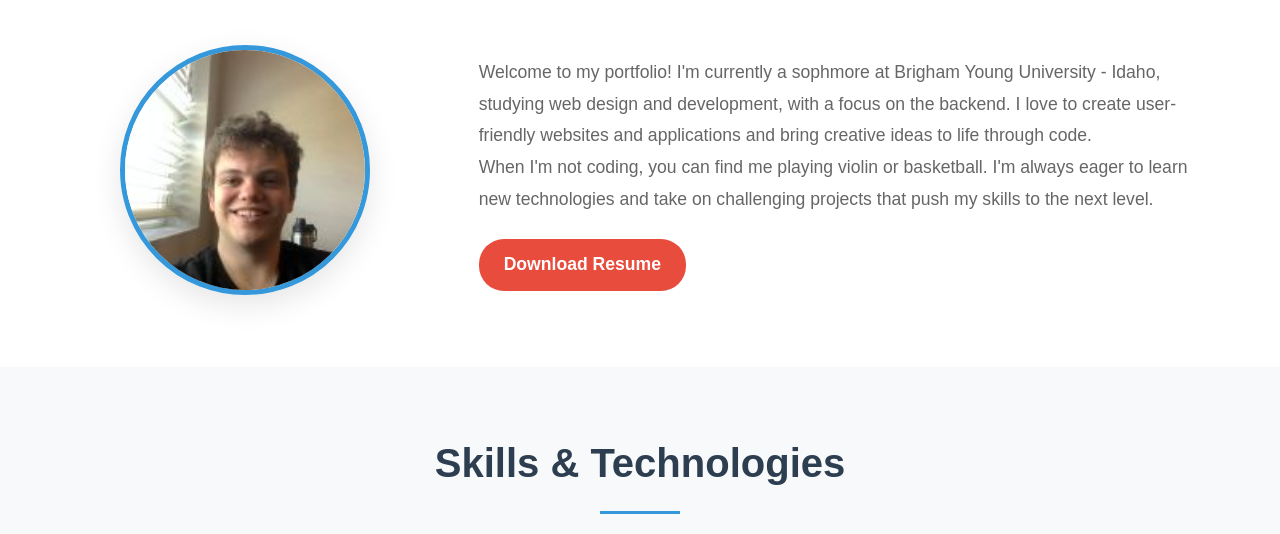
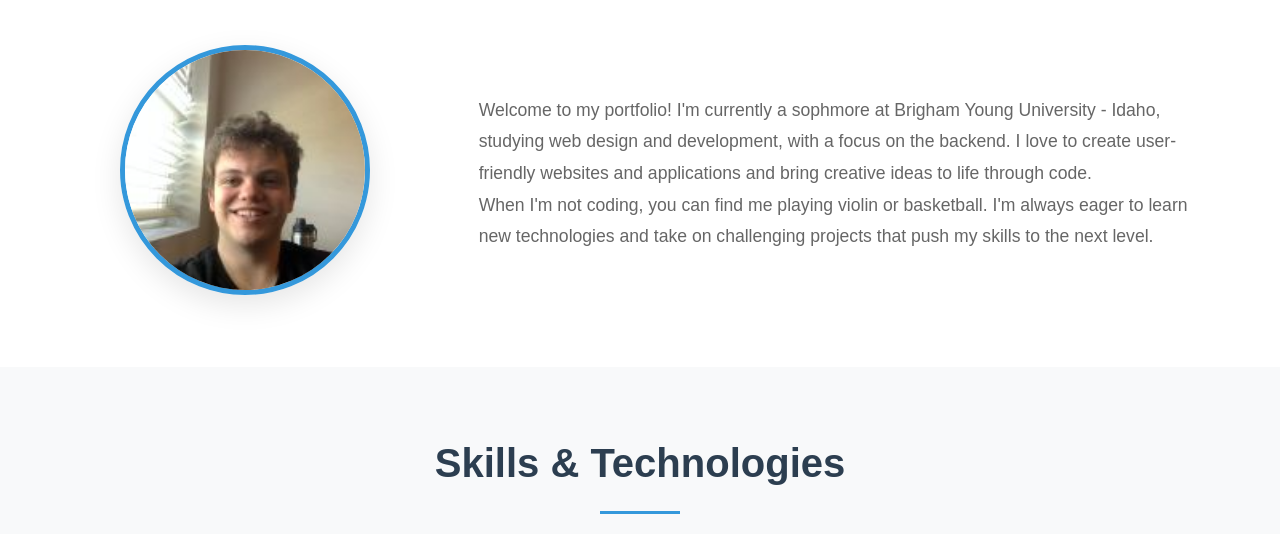
Before and after one commit to wpeterashworth/webdevportfolio, a plain HTML site: page public/index.html in a window 1280 px wide. Shown: the part 563-1097 px from the top of the page. Drawn offline with Linux system fonts and the light colour scheme.

Commit message:
removed a cool button

```diff
--- a/public/index.html
+++ b/public/index.html
@@ -42,7 +42,6 @@
                 <div class="about-text fade-in">
                     <p>Welcome to my portfolio! I'm currently a sophmore at Brigham Young University - Idaho, studying web design and development, with a focus on the backend. I love to create user-friendly websites and applications and bring creative ideas to life through code.</p>
                     <p>When I'm not coding, you can find me playing violin or basketball. I'm always eager to learn new technologies and take on challenging projects that push my skills to the next level.</p>
-                    <a href="images/Resume.pdf" class="resume-link" target="_blank">Download Resume</a>
                 </div>
             </div>
         </div>
```
